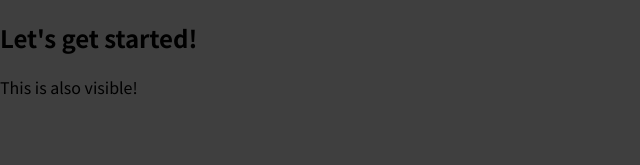
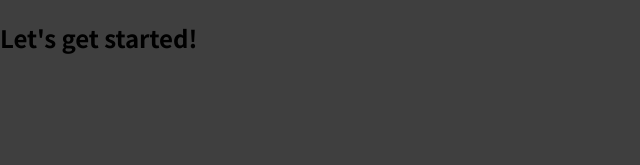
Before and after one commit to YoonCode/1st-react-project, a JavaScript app: page / in a window 1280 px wide. Shown: the top 165 px of the page, without its empty margins (0-640 px from the left). Built offline with nearby package versions, Linux system fonts and the light colour scheme.

Commit message:
back to starting point

```diff
--- a/src/App.js
+++ b/src/App.js
@@ -2,7 +2,6 @@ function App() {
   return (
     <div>
       <h2>Let's get started!</h2>
-      <p>This is also visible!</p>
     </div>
   );
 }
```
